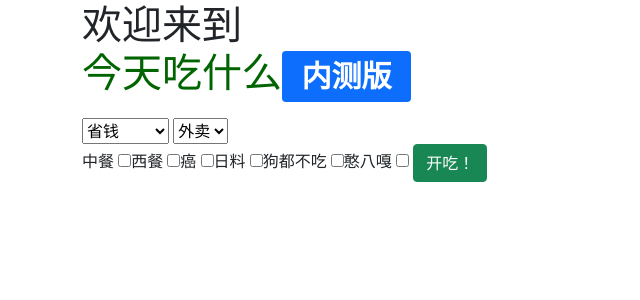
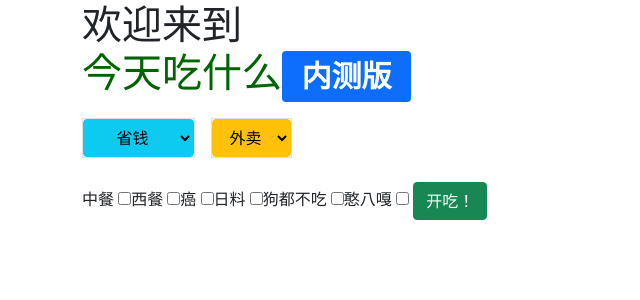
Before and after one commit to pplulee/eatwhat, a PHP site: page / in a window 1280 px wide. Shown: the top 300 px of the page, without its empty margins (0-640 px from the left). Run offline with PHP 8.4, Linux system fonts and the light colour scheme; data comes from the database, SQL or seed files in the repository.

Commit message:
选取框美化

```diff
--- a/index.php
+++ b/index.php
@@ -7,7 +7,9 @@ include("header.php");
 <div class="container">
     <h1>欢迎来到<p style="color:darkgreen;">今天吃什么<span class="badge bg-primary">内测版</span></p></h1>
     <form action="" method="post">
-        <select name="richness">
+        <div class="hstack gap-3">
+            <div class="bg-light border">
+            <select class="btn btn-info dropdown-toggle" name="richness">
                 <?php
                 $result = mysqli_query($conn, "SELECT id,name FROM richness;");
                 if (mysqli_num_rows($result) > 0) {
@@ -17,11 +19,15 @@ include("header.php");
                 }
                 ?>
             </select>
-        <select name="method">
+                </div>
+            <div class="bg-light border">
+            <select class="btn btn-warning dropdown-toggle" name="method">
                 <option value="takeaway">外卖</option>
                 <option value="eatin">堂食</option>
                 <option value="both">都有</option>
             </select>
+                </div>
+        </div>
             </br>
             <?php
             $result = mysqli_query($conn, "SELECT id,name FROM category;");
```
Lines whose indentation alone changed are shown as unchanged.
